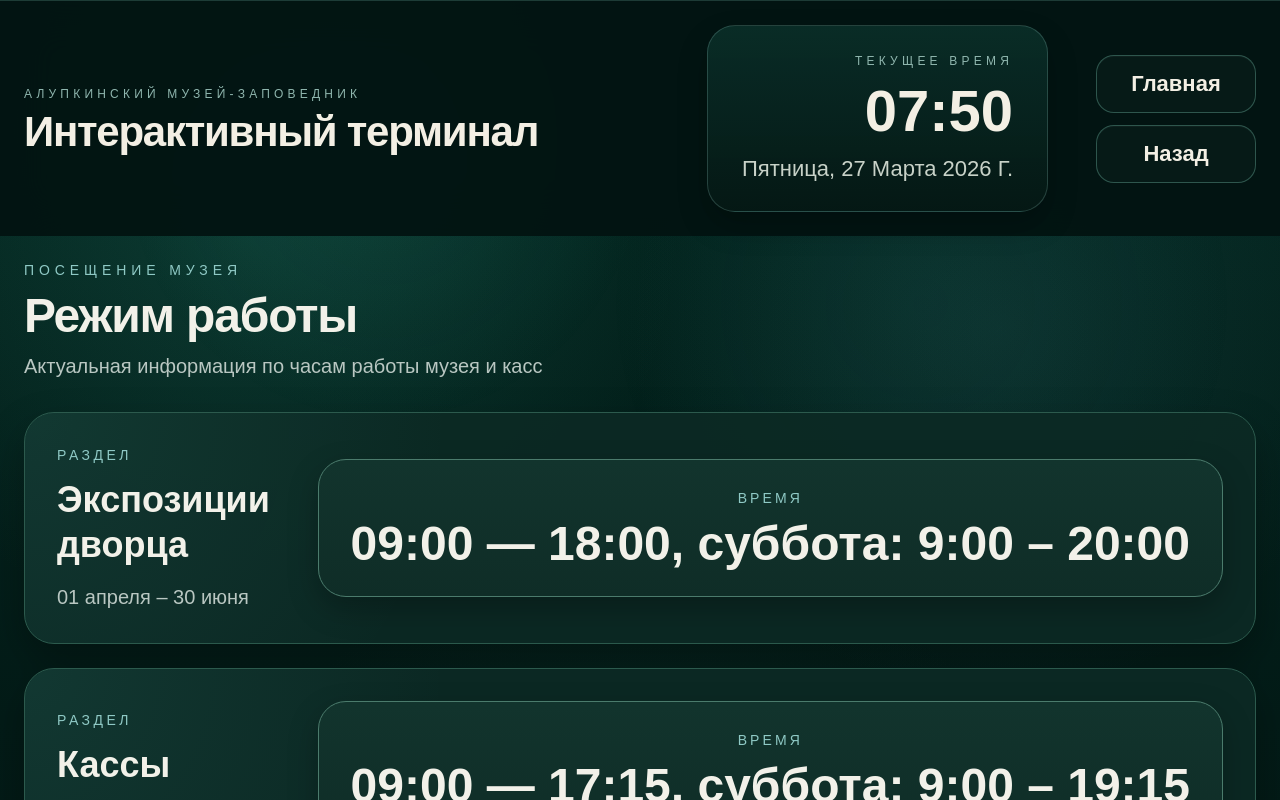
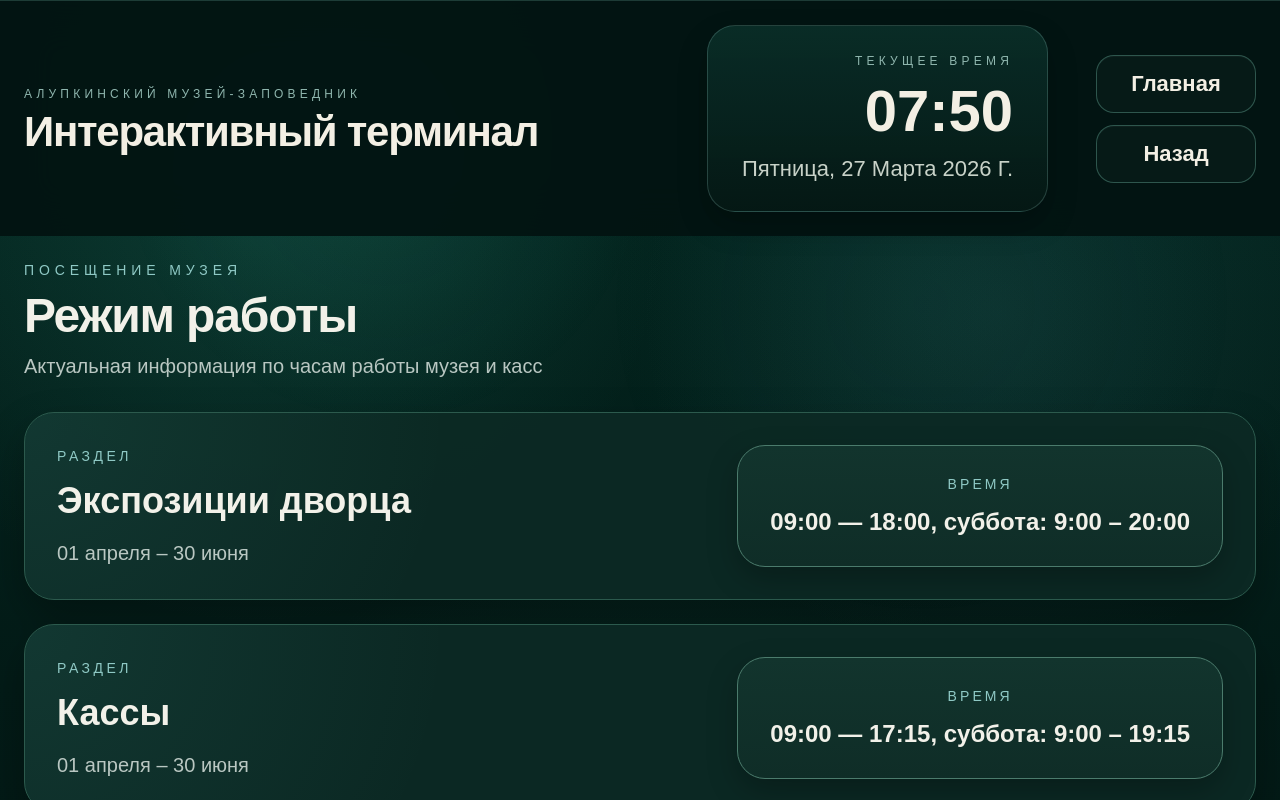
Before and after one commit to smuta666/museumkiosweb, a Next.js app: page /hours in a window 1280 px wide. Shown: the top 800 px of the page. Built offline with nearby package versions, Linux system fonts and the light colour scheme.

Commit message:
add reset

```diff
--- a/src/app/hours/page.tsx
+++ b/src/app/hours/page.tsx
@@ -42,7 +42,7 @@ export default function HoursPage() {
               </div>
               <div className="relative shrink-0 rounded-[28px] border border-[#4b7b6c] bg-[linear-gradient(180deg,#12342d,#0f2d27)] px-8 py-7 text-center shadow-[0_12px_30px_rgba(0,0,0,0.25)]">
                 <div className="text-sm uppercase tracking-[0.22em] text-[#8fc9c5]">Время</div>
-                <div className="mt-3 text-5xl font-bold text-[#f2f1e9]">{item.value}</div>
+                <div className="mt-3 text-2xl font-bold text-[#f2f1e9]">{item.value}</div>
               </div>
             </div>
           </div>
```
